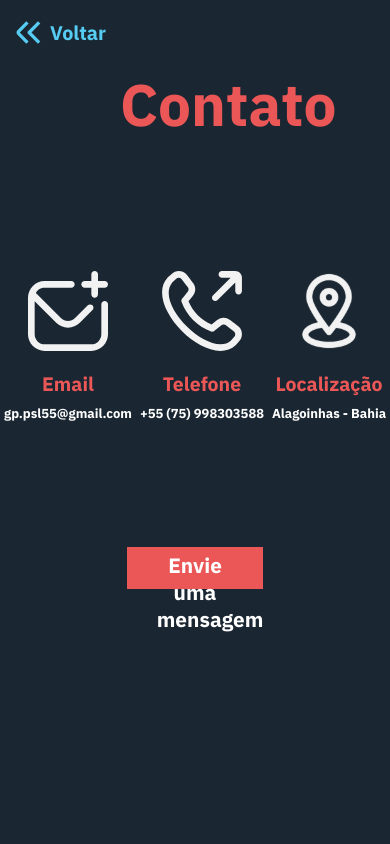
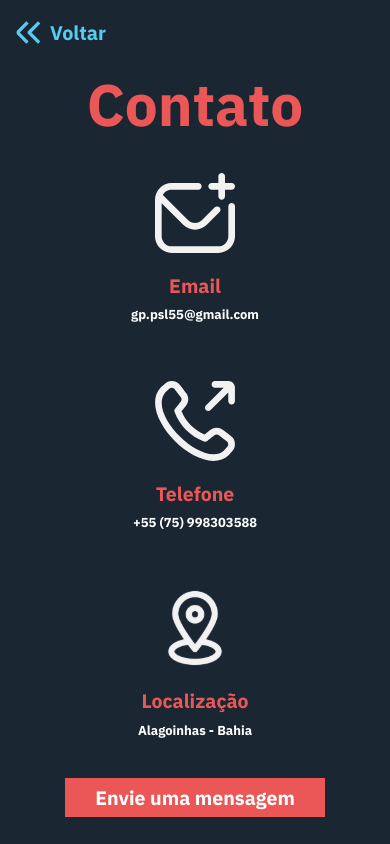
Before and after one commit to pinheiiro/portifolio, a Next.js app: page /contato in a window 390 px wide. Built offline with nearby package versions, Linux system fonts and the light colour scheme.

Commit message:
responsive contact page

```diff
--- a/src/components/Contato/ModalForm/style.ts
+++ b/src/components/Contato/ModalForm/style.ts
@@ -7,6 +7,16 @@ export const H2 = styled.h2`
     font-size: 1.8rem;
     margin-top: 0;
     margin-bottom: 2.5rem;
+
+    @media (max-width: 479px) {
+        br {
+            display: none;
+        }
+    }
+
+    @media (max-width: 330px) {
+        margin-bottom: 1rem;
+    }
 `
 
 export const Button = styled.button`
@@ -15,6 +25,25 @@ export const Button = styled.button`
     border: none;
     top: 25px;
     left: 30px;
+
+    @media (max-width: 600px) {
+        left: 15px;
+    }
+
+    @media (max-width: 550px) {
+        left: 5px;
+    }
+
+    @media (max-width: 479px) {
+        position: relative;
+        top: -10px;
+        left: -15px;
+    }
+
+    @media (max-width: 330px) {
+        top: -5px;
+        margin-bottom: 0.3rem;
+    }
 `
 
 export const Form = styled.form`
--- a/src/components/Contato/style.ts
+++ b/src/components/Contato/style.ts
@@ -6,6 +6,13 @@ export const Container = styled.div`
     grid-template-rows: 1fr 1fr 1fr;
     grid-template-areas: "h" "m" "f";
     grid-gap: 30px;
+
+    @media (max-width: 450px) {
+        display: flex;
+        flex-direction: column;
+        justify-content: space-between;
+        align-items: center;
+    }
 `
 
 export const H1 = styled.h1`
@@ -19,6 +26,10 @@ export const H1 = styled.h1`
     color: #EB5757;
 
     grid-area: h;
+
+    @media (max-width: 450px) {
+        margin-left: 0;
+    }
 `
 
 export const Div = styled.div`
@@ -43,6 +54,13 @@ export const Div = styled.div`
     h4 {
         line-height: 0;
     }
+
+    @media (max-width: 450px) {
+        display: block;
+        div + div {
+            margin-top: 5rem;
+        }
+    }
 `
 
 export const Button = styled.button`
@@ -50,8 +68,8 @@ export const Button = styled.button`
     margin: 0 auto;
     margin-top: 80px;
 
-    width: 35%;
-    height: 25%;
+    width: 20rem;
+    height: 3rem;
     border: none;
     background-color: #EB5757;
     color: white;
@@ -59,7 +77,7 @@ export const Button = styled.button`
 
     font-family: 'IBM Plex Sans', sans-serif;
     font-weight: bold;
-    font-size: 1.6rem;
+    font-size: 1.5rem;
 
     transition: filter 0.2s;
 
@@ -67,8 +85,8 @@ export const Button = styled.button`
         filter: brightness(.8);
     }
 
-    @media (max-width: 785px) {
-
+    @media (max-width: 450px) {
+        margin-top: 0;
+        margin-bottom: 1rem;
     }
-
 `
```
Also changed, not shown: src/components/Sobre/style.ts (+2 -5 lines), src/styles/globals.css (line endings or trailing spaces).
